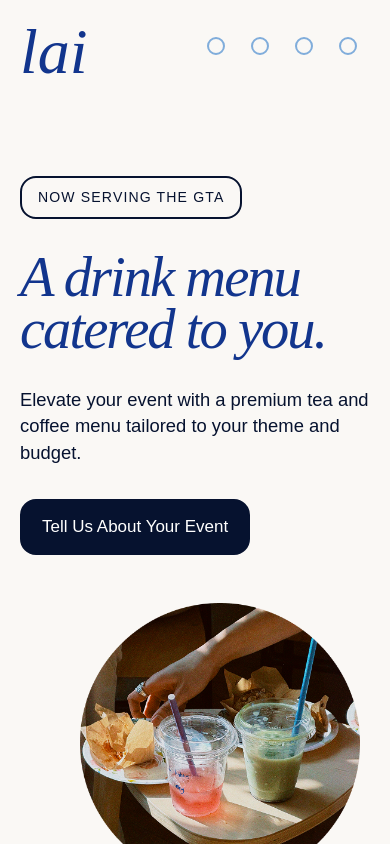
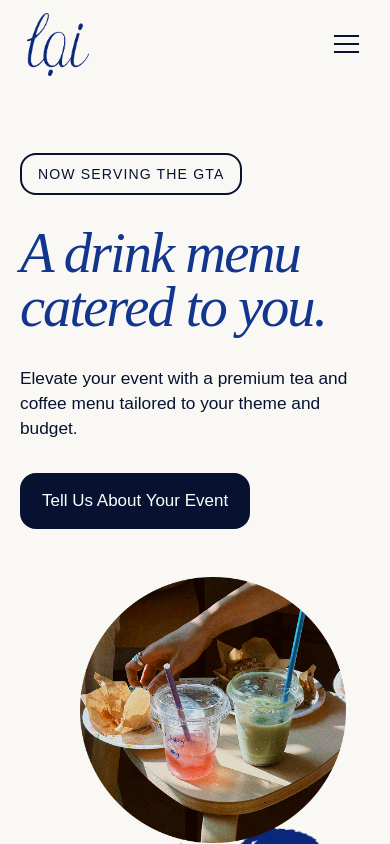
Before and after one commit to motchi-solutions/lai-website, a Next.js app: page / in a window 390 px wide. Shown: the top 844 px of the page. Built offline with nearby package versions, Linux system fonts and the light colour scheme; a web font is replaced by a local one.

Commit message:
fix: refine responsive layouts and navigation

```diff
--- a/package.json
+++ b/package.json
@@ -9,6 +9,7 @@
     "lint": "eslint"
   },
   "dependencies": {
+    "hamburger-react": "^2.5.2",
     "next": "16.3.1",
     "react": "19.2.8",
     "react-dom": "19.2.8"
--- a/src/app/globals.css
+++ b/src/app/globals.css
@@ -1,6 +1,6 @@
 :root { --ink: #06122f; --blue: #12358d; --pale-blue: #a8c9eb; --paper: #faf8f5; --mist: #edf5fc; --wine: #6e0d1d; }
 * { box-sizing: border-box; }
-html { scroll-behavior: smooth; scroll-padding-top: 7rem; }
+html { scroll-behavior: smooth; scroll-padding-top: 8rem; }
 body { margin: 0; overflow-x: clip; background: var(--paper); color: var(--ink); font-family: var(--font-body), Arial, sans-serif; font-size: 18px; line-height: 1.5; }
 a { color: inherit; }
 img { max-width: 100%; }
@@ -8,34 +8,36 @@ button, input, textarea { font: inherit; }
 :focus-visible { outline: 3px solid #d56b86; outline-offset: 4px; }
 .skip-link { position: fixed; z-index: 100; top: 1rem; left: 1rem; padding: .65rem 1rem; background: var(--ink); color: white; transform: translateY(-200%); border-radius: .5rem; }
 .skip-link:focus { transform: none; }
-.site-header { min-height: 7rem; padding: 1.1rem clamp(1.25rem, 4vw, 4rem); display: flex; align-items: flex-start; justify-content: space-between; gap: 2rem; background: color-mix(in srgb, var(--paper) 94%, transparent); position: sticky; top: 0; z-index: 20; backdrop-filter: blur(10px); }
-.wordmark { color: var(--blue); font-family: "Snell Roundhand", "Segoe Script", cursive; font-size: clamp(3.5rem, 6vw, 5.5rem); font-style: italic; line-height: .8; text-decoration: none; }
-.site-header nav { width: min(56vw, 840px); margin-top: 2rem; }
-.site-header ul { display: flex; justify-content: space-between; list-style: none; margin: 0; padding: 0; border-top: 1px solid #86b2df; }
-.site-header li { width: 25%; text-align: center; }
-.site-header nav a { display: block; color: #6799cf; margin-top: -7px; text-decoration: none; text-transform: capitalize; transition: color .2s ease; }
-.site-header nav a:hover { color: var(--ink); }
-.site-header nav span { display: block; width: 14px; height: 14px; margin: 0 auto .35rem; border: 2px solid #80addb; border-radius: 50%; background: var(--paper); box-shadow: inset 0 0 0 3px var(--paper); }
-.section { min-height: calc(100svh - 7rem); padding: clamp(4rem, 8vw, 7rem) clamp(1.25rem, 4vw, 4rem); display: grid; align-items: center; overflow: hidden; }
+.site-header { min-height: 8rem; padding: 1rem clamp(1.25rem, 4vw, 4rem); display: flex; align-items: center; justify-content: space-between; gap: 2rem; background: color-mix(in srgb, var(--paper) 94%, transparent); position: sticky; top: 0; z-index: 20; backdrop-filter: blur(10px); }
+.wordmark { display: grid; place-items: center; width: 104px; height: 96px; padding: 10px; flex: 0 0 auto; text-decoration: none; }
+.wordmark img { display: block; width: 100%; height: auto; }
+.desktop-navigation { width: min(56vw, 840px); margin-top: .4rem; }
+.desktop-navigation ul { display: flex; justify-content: space-between; list-style: none; margin: 0; padding: 0; border-top: 1px solid #86b2df; }
+.desktop-navigation li { width: 25%; text-align: center; }
+.desktop-navigation a { display: block; color: #6799cf; margin-top: -7px; text-decoration: none; text-transform: capitalize; transition: color .2s ease; }
+.desktop-navigation a:hover { color: var(--ink); }
+.desktop-navigation span { display: block; width: 14px; height: 14px; margin: 0 auto .35rem; border: 2px solid #80addb; border-radius: 50%; background: var(--paper); box-shadow: inset 0 0 0 3px var(--paper); }
+.menu-toggle, .mobile-navigation { display: none; }
+.section { min-height: calc(100svh - 8rem); padding: clamp(3.5rem, 6vw, 5.5rem) clamp(1.25rem, 4vw, 4rem); display: grid; align-items: center; overflow: hidden; }
 .section-inner { width: min(100%, 1420px); margin-inline: auto; }
 .hero-grid, .events-grid, .method-grid, .contact-grid { display: grid; grid-template-columns: minmax(0, 1fr) minmax(0, 1.25fr); align-items: center; gap: clamp(2rem, 6vw, 7rem); }
 .hero-copy, .events-copy, .method-copy, .contact-copy { min-width: 0; }
-.hero-copy { padding-left: clamp(0rem, 8vw, 8rem); }
+.hero-copy { padding-left: clamp(0rem, 5vw, 5rem); }
 .eyebrow { display: inline-block; border: 2px solid var(--ink); border-radius: 1rem; padding: .55rem 1rem; margin: 0 0 2.5rem; text-transform: uppercase; font-size: .88rem; letter-spacing: .08em; }
-.display-title { color: var(--blue); font-family: "Snell Roundhand", "Segoe Script", cursive; font-size: clamp(4rem, 7vw, 7.5rem); font-weight: 400; font-style: italic; line-height: .92; letter-spacing: -.035em; margin: 0; }
-.lede { max-width: 34rem; font-size: clamp(1.15rem, 1.7vw, 1.55rem); line-height: 1.45; margin: 2.75rem 0; }
+.display-title { color: var(--blue); font-family: "Snell Roundhand", "Segoe Script", cursive; font-size: clamp(3.9rem, 5.6vw, 6.3rem); font-weight: 400; font-style: italic; line-height: .94; letter-spacing: -.035em; margin: 0; }
+.lede { max-width: 32rem; font-size: clamp(1.08rem, 1.45vw, 1.35rem); line-height: 1.45; margin: 2.25rem 0; }
 .button { display: inline-flex; align-items: center; justify-content: center; min-height: 3.5rem; padding: .8rem 1.25rem; background: var(--ink); border: 2px solid var(--ink); border-radius: 1rem; color: white; cursor: pointer; text-decoration: none; text-transform: capitalize; transition: transform .2s ease, background .2s ease, color .2s ease; }
 .button:hover { background: transparent; color: var(--ink); transform: translateY(-2px); }
-.hero-art { position: relative; min-height: min(62vw, 670px); }
-.hero-photo { position: absolute; z-index: 2; top: 0; left: 12%; width: min(80%, 520px); height: auto; }
+.hero-art { position: relative; min-height: min(52vw, 590px); }
+.hero-photo { position: absolute; z-index: 2; top: 0; left: 14%; width: min(76%, 470px); height: auto; }
 .hero-loop { position: absolute; left: 0; bottom: -3%; width: 100%; height: auto; }
 .events { display: block; padding-top: 6rem; }
 .events-grid { grid-template-columns: .72fr 1.4fr; }
-.event-gallery { background: var(--mist); padding: clamp(.6rem, 1.2vw, 1.1rem); display: grid; grid-template-columns: 1fr 1fr; grid-template-rows: repeat(2, minmax(180px, 300px)); gap: clamp(.6rem, 1.2vw, 1.1rem); }
+.event-gallery { background: var(--mist); padding: clamp(.6rem, 1.2vw, 1.1rem); display: grid; grid-template-columns: 1fr 1fr; grid-template-rows: repeat(2, minmax(170px, 270px)); gap: clamp(.6rem, 1.2vw, 1.1rem); }
 .event-gallery figure { position: relative; overflow: hidden; margin: 0; min-height: 0; }
 .event-gallery img { object-fit: cover; }
 .gallery-large { grid-row: span 2; }
-.events-copy .display-title { font-size: clamp(4.4rem, 7.5vw, 7.8rem); }
+.events-copy .display-title { font-size: clamp(4rem, 5.9vw, 6.5rem); }
 .partners { padding-top: 4rem; text-align: center; }
 .partners h3 { color: var(--blue); font-size: clamp(1.8rem, 3vw, 3rem); margin: 0 0 2rem; }
 .partner-list { display: flex; align-items: center; justify-content: center; flex-wrap: wrap; gap: clamp(2rem, 7vw, 7rem); }
@@ -45,9 +47,9 @@ button, input, textarea { font: inherit; }
 .method-copy .display-title { max-width: 720px; }
 .contact { align-items: start; }
 .contact-grid { align-items: start; }
-.contact-copy { position: relative; min-height: 650px; }
-.contact-copy .display-title { font-size: clamp(4rem, 6.3vw, 7rem); position: relative; z-index: 2; }
-.contact-loop { position: absolute; z-index: 1; left: 0; bottom: -7rem; width: 85%; opacity: .95; }
+.contact-copy { position: relative; min-height: 600px; }
+.contact-copy .display-title { font-size: clamp(3.8rem, 5.3vw, 6rem); position: relative; z-index: 2; }
+.contact-loop { position: absolute; z-index: 1; left: 0; bottom: -5rem; width: 82%; height: auto; opacity: .95; }
 .contact-form { display: grid; gap: 1rem; }
 .contact-form > p { margin: 0 0 .4rem; color: #34405a; }
 .field { position: relative; }
@@ -67,17 +69,20 @@ button, input, textarea { font: inherit; }
 footer { padding: 2rem; background: var(--ink); color: white; text-align: center; }
 footer p { margin: 0; }
 
-@media (max-width: 800px) {
-  html { scroll-padding-top: 6.5rem; }
+@media (max-width: 900px) {
+  html { scroll-padding-top: 5.5rem; }
   body { font-size: 17px; }
-  .site-header { min-height: 6.5rem; align-items: center; padding-block: .75rem; }
-  .site-header nav { width: 176px; margin: 0; }
-  .site-header ul { width: 176px; border: 0; }
-  .site-header li { width: 44px; }
-  .site-header nav a { min-width: 44px; min-height: 44px; margin: 0; font-size: 0; display: grid; place-items: center; }
-  .site-header nav span { width: 18px; height: 18px; margin: 0; }
-  .wordmark { font-size: 4rem; }
-  .section { min-height: auto; padding-block: 4.5rem; }
+  .site-header { min-height: 5.5rem; padding-block: .4rem; }
+  .wordmark { width: 76px; height: 76px; padding: 7px; }
+  .desktop-navigation { display: none; }
+  .menu-toggle { display: block; position: relative; z-index: 3; }
+  .mobile-navigation { display: block; position: absolute; top: calc(100% - .25rem); right: 1.25rem; width: min(320px, calc(100vw - 2.5rem)); margin: 0; padding: .5rem 1.25rem 1.25rem; background: var(--paper); border: 1px solid #c8d9eb; border-radius: 1rem; box-shadow: 0 20px 45px rgba(6,18,47,.14); opacity: 0; visibility: hidden; transform: translateY(-.75rem); transition: opacity .2s ease, transform .2s ease, visibility .2s; }
+  .mobile-navigation[data-open="true"] { opacity: 1; visibility: visible; transform: none; }
+  .mobile-navigation ul { display: block; list-style: none; margin: 0; padding: 0; }
+  .mobile-navigation li + li { border-top: 1px solid #dce8f3; }
+  .mobile-navigation a { display: flex; align-items: center; gap: 1rem; min-height: 3.5rem; color: var(--ink); text-decoration: none; font-size: 1.08rem; }
+  .mobile-navigation a span { color: #6799cf; font-size: .78rem; letter-spacing: .08em; }
+  .section { min-height: auto; padding-block: 4rem; }
   .hero-grid, .events-grid, .method-grid, .contact-grid { grid-template-columns: 1fr; gap: 3rem; }
   .display-title, .events-copy .display-title, .contact-copy .display-title { font-size: clamp(3.5rem, 15vw, 5.4rem); }
   .hero-copy { width: 100%; padding-left: 0; }
--- a/src/app/page.tsx
+++ b/src/app/page.tsx
@@ -64,7 +64,7 @@ export default function Home() {
           <div className="section-inner contact-grid">
             <div className="contact-copy">
               <h2 className="display-title" id="contact-title">Share your vision.<br />We&apos;ll handle the rest.</h2>
-              <Image className="contact-loop" src="/images/textures/contact-loop.png" alt="" width={604} height={568} aria-hidden="true" />
+              <Image className="contact-loop" src="/images/textures/contact-loop.png" alt="" width={604} height={568} loading="eager" sizes="(max-width: 900px) 90vw, 38vw" aria-hidden="true" />
             </div>
             <ContactForm />
           </div>
--- a/src/components/site-header.tsx
+++ b/src/components/site-header.tsx
@@ -1,8 +1,41 @@
+"use client";
+
+import { useEffect, useState } from "react";
+import { Squash } from "hamburger-react";
+import Image from "next/image";
+
 const navigation = [
-  { href: "#mission", label: "Our mission" }, { href: "#events", label: "Our events" },
-  { href: "#method", label: "Our method" }, { href: "#contact", label: "Let’s chat" },
+  { href: "#mission", label: "Our mission" },
+  { href: "#events", label: "Our events" },
+  { href: "#method", label: "Our method" },
+  { href: "#contact", label: "Let’s chat" },
 ];
 
 export function SiteHeader() {
-  return <header className="site-header"><a className="wordmark" href="#mission" aria-label="Lai home">lai</a><nav aria-label="Primary navigation"><ul>{navigation.map((item) => <li key={item.href}><a href={item.href}><span aria-hidden="true" />{item.label}</a></li>)}</ul></nav></header>;
+  const [isOpen, setIsOpen] = useState(false);
+
+  useEffect(() => {
+    function handleEscape(event: KeyboardEvent) {
+      if (event.key === "Escape") setIsOpen(false);
+    }
+    document.addEventListener("keydown", handleEscape);
+    return () => document.removeEventListener("keydown", handleEscape);
+  }, []);
+
+  return (
+    <header className="site-header">
+      <a className="wordmark" href="#mission" aria-label="Lai home" onClick={() => setIsOpen(false)}>
+        <Image src="/brand/lai-logo.png" alt="" width={1419} height={1434} priority sizes="(max-width: 900px) 72px, 96px" />
+      </a>
+      <nav className="desktop-navigation" aria-label="Primary navigation">
+        <ul>{navigation.map((item) => <li key={item.href}><a href={item.href}><span aria-hidden="true" />{item.label}</a></li>)}</ul>
+      </nav>
+      <div className="menu-toggle">
+        <Squash toggled={isOpen} toggle={setIsOpen} color="#06122f" size={25} label={isOpen ? "Close menu" : "Open menu"} />
+      </div>
+      <nav className="mobile-navigation" aria-label="Mobile navigation" aria-hidden={!isOpen} data-open={isOpen}>
+        <ul>{navigation.map((item, index) => <li key={item.href}><a href={item.href} onClick={() => setIsOpen(false)} tabIndex={isOpen ? 0 : -1}><span>0{index + 1}</span>{item.label}</a></li>)}</ul>
+      </nav>
+    </header>
+  );
 }
```
Also changed, not shown: public/brand/lai-logo.png (added), 1 other file (tests, documents, lock files or other folders).
